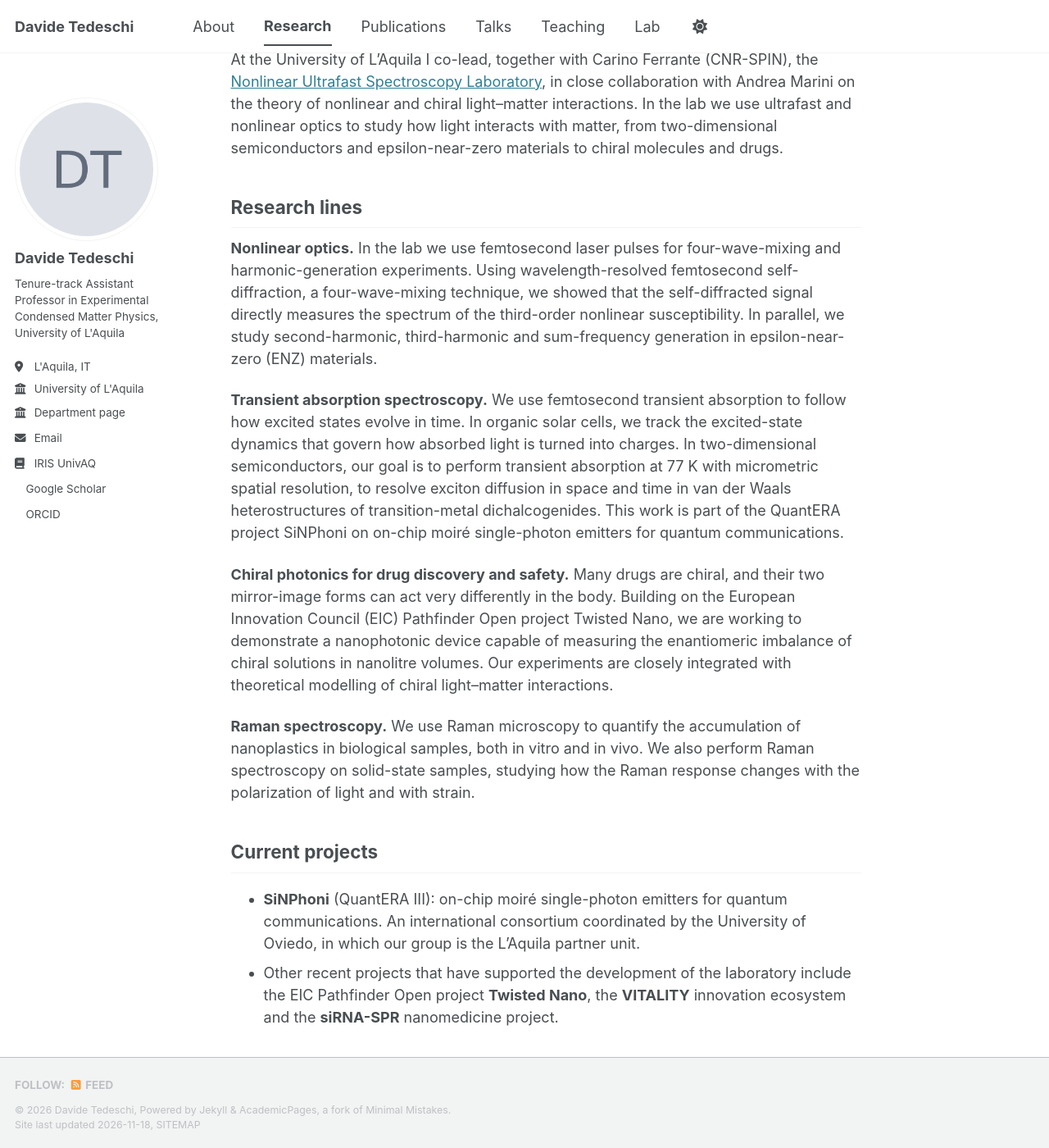
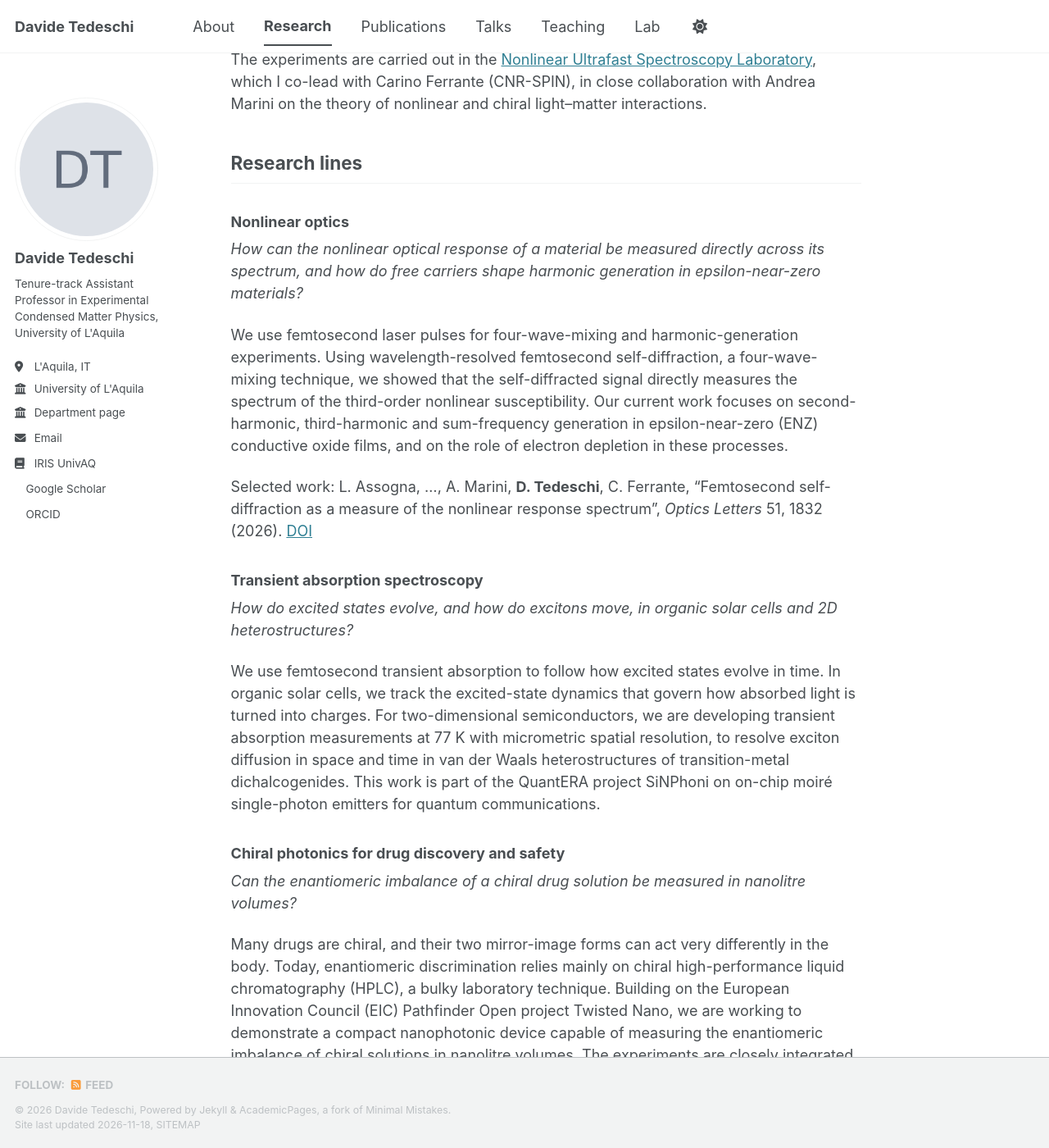
Before and after one commit to DavideTedeschi/davidetedeschi.github.io, a Jekyll site: the page built from _pages/research.md, in a window 1280 px wide and 1400 px high, scrolled down 216 px. Shown: the whole window at 82% size. Built offline with Jekyll 4.4.1, drawn with Linux system fonts in a browser that asks for light colours; a script bundle is joined from its source files by our own code; a style sheet for code colours, icons or effects is not loaded; some of the changed text lies outside the part shown.

Commit message:
Research: question-led research lines with selected work per line
Co-Authored-By: Claude Opus 5.5 <noreply@anthropic.com>
Claude-Session: https://claude.ai/code/session_01TcbGEgShaiekk9PfUMfoQJ

```diff
--- a/_pages/research.md
+++ b/_pages/research.md
@@ -7,33 +7,51 @@ author_profile: true
 
 My research focuses on the optical properties and ultrafast dynamics of condensed-matter systems. I combine nonlinear optics, femtosecond spectroscopy and Raman microscopy to study semiconductor nanostructures, two-dimensional and epsilon-near-zero materials, chiral systems and biological samples.
 
-At the University of L'Aquila I co-lead, together with Carino Ferrante (CNR-SPIN), the [Nonlinear Ultrafast Spectroscopy Laboratory](/lab/), in close collaboration with Andrea Marini on the theory of nonlinear and chiral light–matter interactions. In the lab we use ultrafast and nonlinear optics to study how light interacts with matter, from two-dimensional semiconductors and epsilon-near-zero materials to chiral molecules and drugs.
+The experiments are carried out in the [Nonlinear Ultrafast Spectroscopy Laboratory](/lab/), which I co-lead with Carino Ferrante (CNR-SPIN), in close collaboration with Andrea Marini on the theory of nonlinear and chiral light–matter interactions.
 
 ## Research lines
 
-**Nonlinear optics.** In the lab we use femtosecond laser pulses for four-wave-mixing and harmonic-generation experiments. Using wavelength-resolved femtosecond self-diffraction, a four-wave-mixing technique, we showed that the self-diffracted signal directly measures the spectrum of the third-order nonlinear susceptibility. In parallel, we study second-harmonic, third-harmonic and sum-frequency generation in epsilon-near-zero (ENZ) materials.
+### Nonlinear optics
 
-**Transient absorption spectroscopy.** We use femtosecond transient absorption to follow how excited states evolve in time. In organic solar cells, we track the excited-state dynamics that govern how absorbed light is turned into charges. In two-dimensional semiconductors, our goal is to perform transient absorption at 77 K with micrometric spatial resolution, to resolve exciton diffusion in space and time in van der Waals heterostructures of transition-metal dichalcogenides. This work is part of the QuantERA project SiNPhoni on on-chip moiré single-photon emitters for quantum communications.
+*How can the nonlinear optical response of a material be measured directly across its spectrum, and how do free carriers shape harmonic generation in epsilon-near-zero materials?*
 
-**Chiral photonics for drug discovery and safety.** Many drugs are chiral, and their two mirror-image forms can act very differently in the body. Building on the European Innovation Council (EIC) Pathfinder Open project Twisted Nano, we are working to demonstrate a nanophotonic device capable of measuring the enantiomeric imbalance of chiral solutions in nanolitre volumes. Our experiments are closely integrated with theoretical modelling of chiral light–matter interactions.
+We use femtosecond laser pulses for four-wave-mixing and harmonic-generation experiments. Using wavelength-resolved femtosecond self-diffraction, a four-wave-mixing technique, we showed that the self-diffracted signal directly measures the spectrum of the third-order nonlinear susceptibility. Our current work focuses on second-harmonic, third-harmonic and sum-frequency generation in epsilon-near-zero (ENZ) conductive oxide films, and on the role of electron depletion in these processes.
 
-**Raman spectroscopy.** We use Raman microscopy to quantify the accumulation of nanoplastics in biological samples, both in vitro and in vivo. We also perform Raman spectroscopy on solid-state samples, studying how the Raman response changes with the polarization of light and with strain.
+Selected work: L. Assogna, …, A. Marini, **D. Tedeschi**, C. Ferrante, "Femtosecond self-diffraction as a measure of the nonlinear response spectrum", *Optics Letters* 51, 1832 (2026). [DOI](https://doi.org/10.1364/OL.582839)
+
+### Transient absorption spectroscopy
+
+*How do excited states evolve, and how do excitons move, in organic solar cells and 2D heterostructures?*
+
+We use femtosecond transient absorption to follow how excited states evolve in time. In organic solar cells, we track the excited-state dynamics that govern how absorbed light is turned into charges. For two-dimensional semiconductors, we are developing transient absorption measurements at 77 K with micrometric spatial resolution, to resolve exciton diffusion in space and time in van der Waals heterostructures of transition-metal dichalcogenides. This work is part of the QuantERA project SiNPhoni on on-chip moiré single-photon emitters for quantum communications.
+
+### Chiral photonics for drug discovery and safety
+
+*Can the enantiomeric imbalance of a chiral drug solution be measured in nanolitre volumes?*
+
+Many drugs are chiral, and their two mirror-image forms can act very differently in the body. Today, enantiomeric discrimination relies mainly on chiral high-performance liquid chromatography (HPLC), a bulky laboratory technique. Building on the European Innovation Council (EIC) Pathfinder Open project Twisted Nano, we are working to demonstrate a compact nanophotonic device capable of measuring the enantiomeric imbalance of chiral solutions in nanolitre volumes. The experiments are closely integrated with theoretical modelling of chiral light–matter interactions developed with Andrea Marini.
+
+Selected work:
+
+* A. Alessandrini, …, **D. Tedeschi**, A. Marini, "High-performance chiral mirrors by twisted anisotropic photonic crystals", *Physical Review Applied* 23, 064027 (2025). [DOI](https://doi.org/10.1103/physrevapplied.23.064027)
+* A. Vetrano, …, C. Ferrante, **D. Tedeschi**, …, C. Iacobucci, "Enantiopurity-dependent peptide coacervates and asymmetric organocatalysis", *Small*, e14872 (2026). [DOI](https://doi.org/10.1002/smll.202514872)
+
+### Raman spectroscopy
+
+*How much nanoplastic accumulates inside cells, and how does the Raman response of solids change with strain and polarization?*
+
+We use Raman microscopy to quantify the accumulation of nanoplastics in biological samples, both in vitro and in vivo. We also perform Raman spectroscopy on solid-state samples, studying how the Raman response changes with the polarization of light and with strain.
+
+Selected work: F. Perrella, …, C. Ferrante, **D. Tedeschi**, "Quantifying cellular nanoplastics accumulation using Raman microscopy", *ACS Omega* 11, 66784–66794 (2026). [DOI](https://doi.org/10.1021/acsomega.6c06443)
 
 ## Current projects
 
 * **SiNPhoni** (QuantERA III): on-chip moiré single-photon emitters for quantum communications. An international consortium coordinated by the University of Oviedo, in which our group is the L'Aquila partner unit.
 * Other recent projects that have supported the development of the laboratory include the EIC Pathfinder Open project **Twisted Nano**, the **VITALITY** innovation ecosystem and the **siRNA-SPR** nanomedicine project.
 
-## Selected publications
+## Earlier work
 
-**Recent work in L'Aquila**
-
-* L. Assogna, …, A. Marini, **D. Tedeschi**, C. Ferrante, "Femtosecond self-diffraction as a measure of the nonlinear response spectrum", *Optics Letters* 51, 1832 (2026). [DOI](https://doi.org/10.1364/OL.582839)
-* F. Perrella, …, C. Ferrante, **D. Tedeschi**, "Quantifying cellular nanoplastics accumulation using Raman microscopy", *ACS Omega* 11, 66784–66794 (2026). [DOI](https://doi.org/10.1021/acsomega.6c06443)
-* A. Vetrano, …, C. Ferrante, **D. Tedeschi**, …, C. Iacobucci, "Enantiopurity-dependent peptide coacervates and asymmetric organocatalysis", *Small*, e14872 (2026). [DOI](https://doi.org/10.1002/smll.202514872)
-* A. Alessandrini, …, **D. Tedeschi**, A. Marini, "High-performance chiral mirrors by twisted anisotropic photonic crystals", *Physical Review Applied* 23, 064027 (2025). [DOI](https://doi.org/10.1103/physrevapplied.23.064027)
-
-**Earlier work at Sapienza University of Rome**
+Before moving to L'Aquila, I worked at Sapienza University of Rome on semiconductor nanowires, 2D materials and quantum photonics:
 
 * **D. Tedeschi**, …, A. Polimeni, "Controlled micro/nanodome formation in proton-irradiated bulk transition-metal dichalcogenides", *Advanced Materials* 31, 1903795 (2019), from my PhD work. [DOI](https://doi.org/10.1002/adma.201903795)
 * **D. Tedeschi**, …, A. Polimeni, M. De Luca, "Hole and electron effective masses in single InP nanowires with a wurtzite–zincblende homojunction", *ACS Nano* 14, 11613 (2020), based on magneto-optical measurements on single nanowires. [DOI](https://doi.org/10.1021/acsnano.0c04174)
@@ -44,4 +62,4 @@ The full list is on the [Publications](/publications/) page.
 
 ## Work with us
 
-If you are a student interested in a thesis, or a researcher whose samples could benefit from ultrafast, nonlinear or Raman spectroscopy, see the [lab page](/lab/) for what we measure and how to get in touch.
+If you are a student interested in a thesis, or a researcher whose samples could benefit from ultrafast, nonlinear or Raman spectroscopy, see how to [join the lab](/lab/#join-the-lab) or how to [work with us](/lab/#collaborate-with-us).
```
